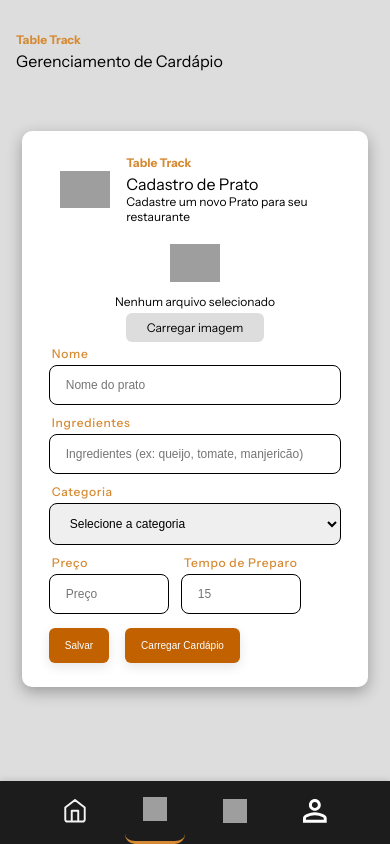
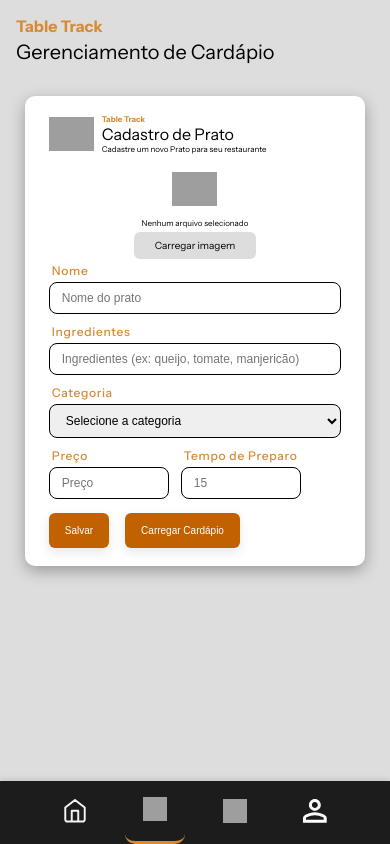
Before and after one commit to beatrizbramont/SistemaRestaurante, a Flask app: page /cardapiopg in a window 390 px wide. Run offline with Flask 3, Linux system fonts and the light colour scheme; data that the repository does not hold is empty; parts of the project's set-up code (start-up, migrations or seed data) failed here and were passed over; some web fonts are replaced; grey boxes are pictures that could not be loaded.

Commit message:
:art: style(refactor): Melhora responsividade de itens do components, trocando font-size, padding etc

```diff
--- a/static/css/components.css
+++ b/static/css/components.css
@@ -212,7 +212,7 @@ main {
     display: flex;
     flex-direction: column;
     align-items: center;
-    gap: 12px;
+    gap: 8px;
 }
 
 .upload-input {
@@ -247,7 +247,7 @@ main {
     }
 
     .tabletrack-topo {
-        margin-bottom: 60px;
+        margin-bottom: 32px;
     }
 
     .tabletrack-topo h2 {
@@ -269,7 +269,7 @@ main {
         margin-left: 0;
         width: 100%;
         height: fit-content;
-        padding: 32px 16px 80px 16px;
+        padding: 16px 16px 80px 16px;
     }
 
     .nav-mobile {
@@ -318,32 +318,45 @@ main {
     }
 
     .upload-label {
-        font-size: 12px;
+        font-size: 10px;
         padding: 7px 21px;
         gap: 4px;
     }
 
     #file-name {
-        font-size: 12px;
+        font-size: 8px;
     }
 
     .modal-content {
-        padding: 24px 16px;
-        gap: 12px;
+        padding: 18px 24px;
+        gap: 10px;
 
         & .modal-content-topo {
-            margin: 0 7%;
-            gap: 16px;
+            gap: 8px;
+
+            & h2 {
+                font-size: 16px;
+            }
+
+            & h3 {
+                font-size: 8px;
+                margin-bottom: 0px;
+            }
+
+
+            & p {
+                font-size: 8px;
+            }
 
         }
 
         #img-modal {
-            width: 50px;
+            width: 45px;
         }
     }
 
     #preview-img {
-        width: 50px;
+        width: 45px;
     }
 }
 
@@ -351,15 +364,21 @@ main {
     & .tabletrack-topo {
 
         & h2 {
-            font-size: 16px;
+            font-size: 20px;
         }
 
         & h3 {
-            font-size: 12px;
+            font-size: 16px;
         }
 
         & p {
             font-size: 12px;
         }
     }
+
+
+.input-group input,
+.input-group select {
+    padding: 8px 12px;
 }
+}
```
